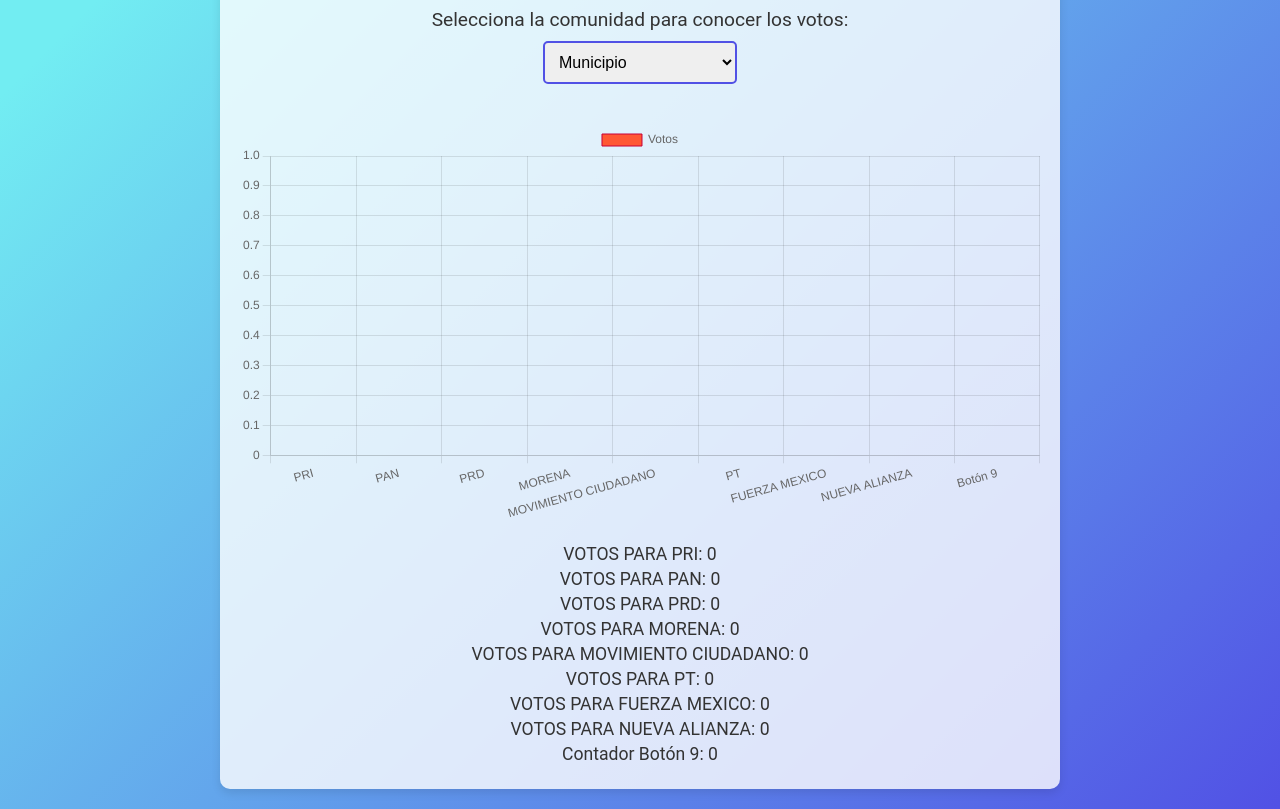
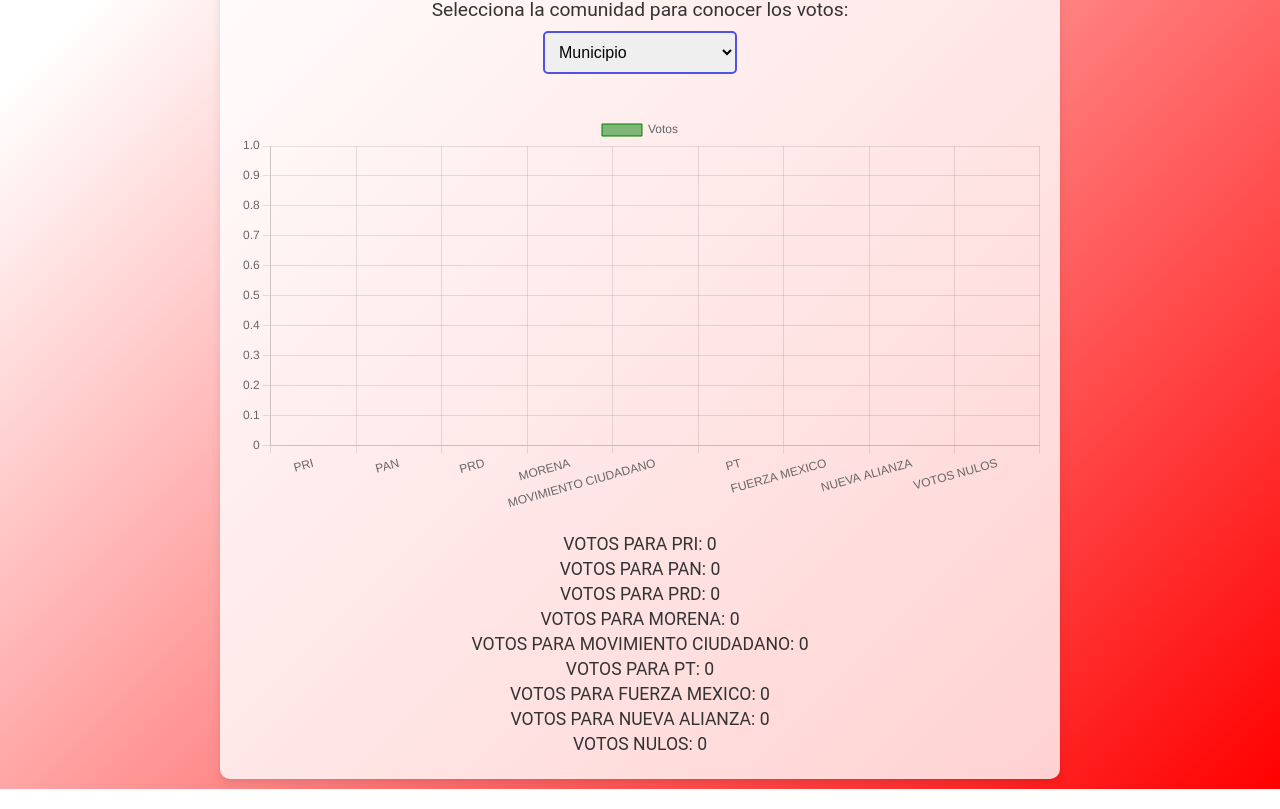
Before and after one commit to LJHA10/Votaciones2024, a plain HTML site: page admin.html in a window 1280 px wide. Shown: the part 126-935 px from the top of the page. Drawn offline with nearby package versions, Linux system fonts and the light colour scheme; no server answers.

Commit message:
Segundo commit

```diff
--- a/admin.html
+++ b/admin.html
@@ -37,7 +37,7 @@
             <p>VOTOS PARA PT: <span id="count6">0</span></p>
             <p>VOTOS PARA FUERZA MEXICO: <span id="count7">0</span></p>
             <p>VOTOS PARA NUEVA ALIANZA: <span id="count8">0</span></p>
-            <p>Contador Botón 9: <span id="count9">0</span></p>
+            <p>VOTOS NULOS: <span id="count9">0</span></p>
         </div>
     </div>
     <script src="appadmin.js"></script>
--- a/appadmin.js
+++ b/appadmin.js
@@ -31,15 +31,31 @@
 const votesChart = new Chart(ctx, {
     type: 'bar',
     data: {
-        labels: ['PRI', 'PAN', 'PRD', 'MORENA', 'MOVIMIENTO CIUDADANO', 'PT', 'FUERZA MEXICO', 'NUEVA ALIANZA', 'Botón 9'],
+        labels: ['PRI', 'PAN', 'PRD', 'MORENA', 'MOVIMIENTO CIUDADANO', 'PT', 'FUERZA MEXICO', 'NUEVA ALIANZA', 'VOTOS NULOS'],
         datasets: [{
             label: 'Votos',
             data: [0, 0, 0, 0, 0, 0, 0, 0, 0],
             backgroundColor: [
-                '#FF5733', '#33FF57', '#3357FF', '#FF33A1', '#33FFF5', '#FF8C33', '#8C33FF', '#FF3388', '#33FFBB'
+                'rgba(0, 128, 0, 0.5)',   // PRI (verde)
+                'rgba(0, 0, 255, 0.5)',   // PAN (azul)
+                'rgba(255, 255, 0, 0.5)', // PRD (amarillo)
+                'rgba(128, 0, 0, 0.5)',   // MORENA (marrón)
+                'rgba(255, 165, 0, 0.5)', // MOVIMIENTO CIUDADANO (naranja)
+                'rgba(255, 0, 0, 0.5)',   // PT (rojo)
+                'rgba(255, 192, 203, 0.5)', // FUERZA MEXICO (rosa)
+                'rgba(0, 255, 255, 0.5)', // NUEVA ALIANZA (verde agua)
+                'rgba(128, 128, 128, 0.5)' // Botón 9 (gris)
             ],
             borderColor: [
-                '#C70039', '#00FF00', '#0000FF', '#FFC0CB', '#00FFFF', '#FFA500', '#800080', '#FF69B4', '#00FF7F'
+                'rgb(0, 128, 0)',   // PRI (verde)
+                'rgb(0, 0, 255)',   // PAN (azul)
+                'rgb(255, 255, 0)', // PRD (amarillo)
+                'rgb(128, 0, 0)',   // MORENA (marrón)
+                'rgb(255, 165, 0)', // MOVIMIENTO CIUDADANO (naranja)
+                'rgb(255, 0, 0)',   // PT (rojo)
+                'rgb(255, 192, 203)', // FUERZA MEXICO (rosa)
+                'rgb(0, 255, 255)', // NUEVA ALIANZA (verde agua)
+                'rgb(128, 128, 128)' // Botón 9 (gris)
             ],
             borderWidth: 1
         }]
--- a/styles.css
+++ b/styles.css
@@ -81,9 +81,9 @@
     background-image: url('./Partidos/NA.png');
 }
 
-/* #button9 {
-    background-image: url('./Partidos/tu-imagen9.jpg');
-} */
+#button9 {
+    background-image: url('./Partidos/nulo.png');
+}
 
 .button-image:hover {
     opacity: 0.8;
--- a/stylesadmin.css
+++ b/stylesadmin.css
@@ -1,8 +1,8 @@
 body {
     font-family: 'Roboto', sans-serif;
-    background: linear-gradient(135deg, #72EDF2 10%, #5151E5 100%);
+    background: linear-gradient(135deg, #ffffff 10%, #ff0000 100%);
     margin: 0;
-    color: #333;
+    color: #333333;
 }
 
 .container {
@@ -13,13 +13,13 @@
     text-align: center;
     max-width: 800px;
     width: 90%; /* Ajuste el ancho máximo para que se vea mejor en pantallas más pequeñas */
-    margin: 20px auto; /* Centrar el contenedor en la pantalla */
+    margin: 10px auto; /* Centrar el contenedor en la pantalla */
 }
 
 h1 {
     margin-bottom: 20px;
     font-size: 2.5em;
-    color: #5151E5;
+    color: #771b1b;
 }
 
 label {
```
Also changed, not shown: index.html (+1 -1 lines), Partidos/nulo.png (added).
